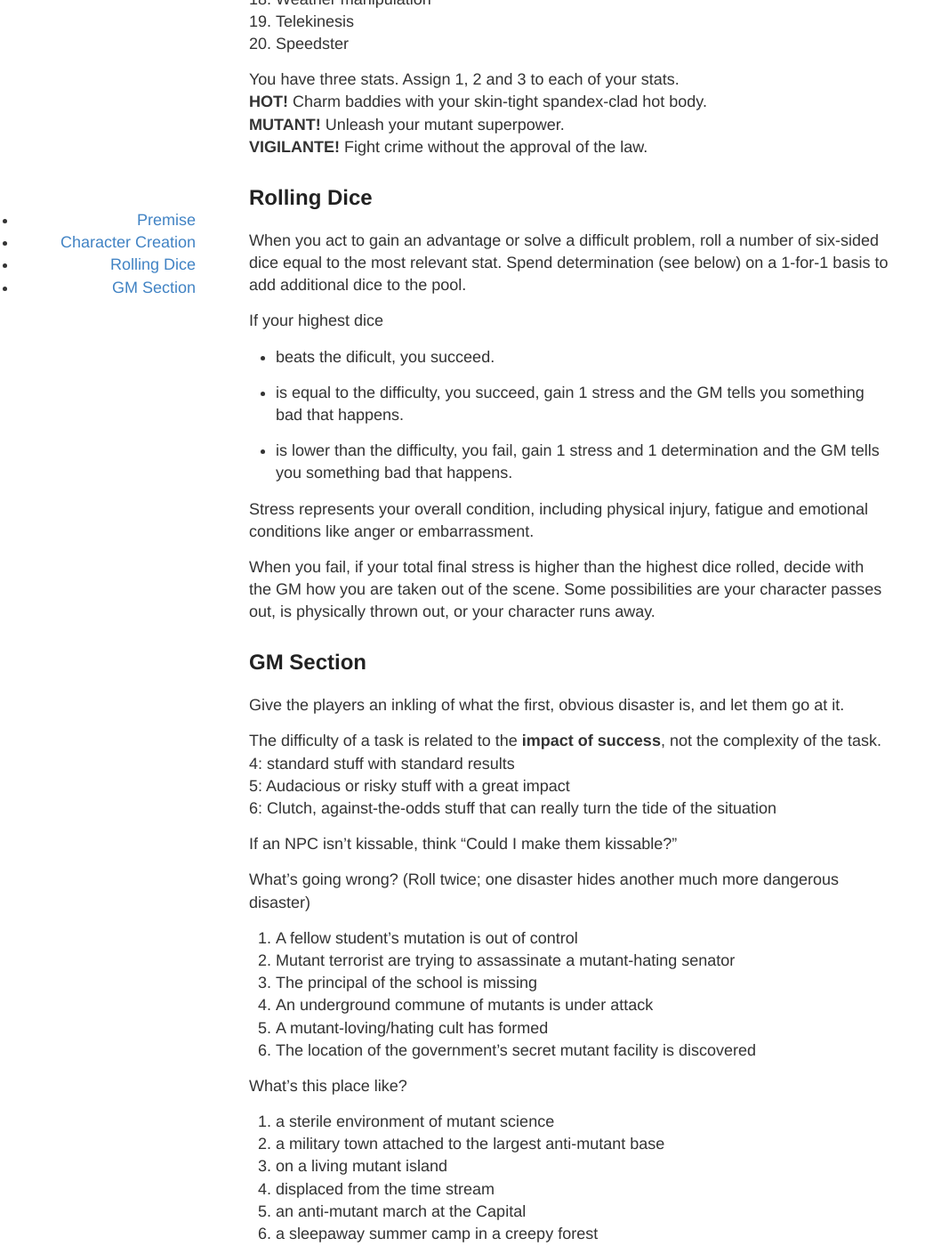
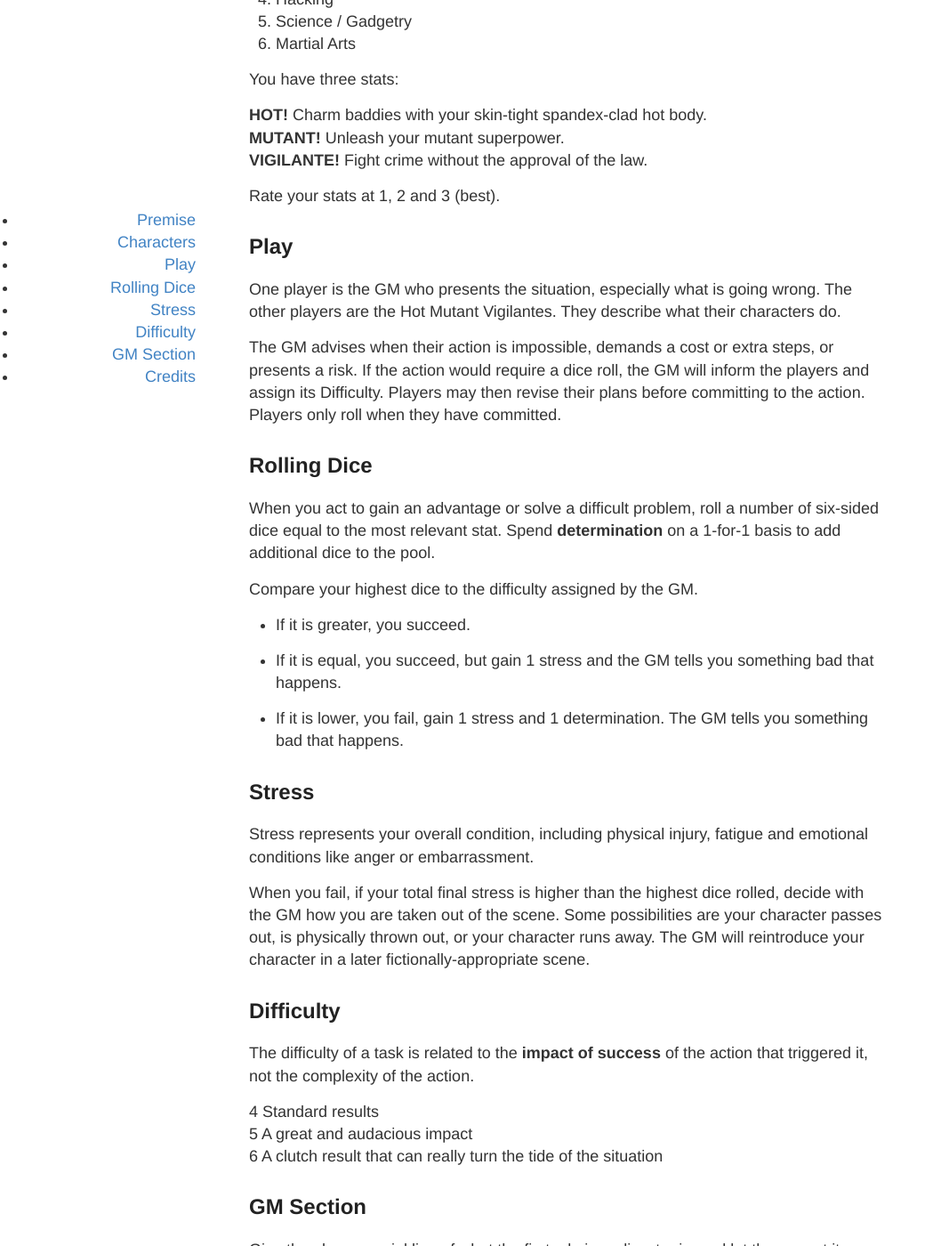
Before and after one commit to zechlau14/zechlau14.github.io, a Jekyll site: the page built from projects/hot-mutant-vigilantes.md, in a window 1280 px wide and 1400 px high, scrolled down 1447 px. Shown: the whole window at 89% size, without its empty margins (0-1058 px from the left). Built offline with Jekyll 4.4.1, drawn with Linux system fonts in a browser that asks for light colours; some of the changed text lies outside the part shown.

Commit message:
Redid HMS layout in 24XX style booklet

```diff
--- a/projects/hot-mutant-vigilantes.md
+++ b/projects/hot-mutant-vigilantes.md
@@ -6,15 +6,15 @@ categories: one-page superheroes game-jam hack
 
 ## Premise
 
-YOU ARE A HOT MUTANT VIGILANTE.
+YOU ARE A HOT MUTANT VIGILANTES.
 
-You are a student at a school for gifted youngsters where the extra-curricular activities involve dressing up in spandex and defending the world. The school has zero legal authority to do this, hence the label 'vigilante'. The government and the humans hate you.
+More specifically, you are a student at a school for gifted youngsters where the extra-curricular activities involve dressing up in spandex and saving the world. The school has zero legal authority to do this, hence the label 'vigilante'. The government and the humans hate you.
 
-This work is a hack of [Grant Howitt's Sexy Battle Wizards](https://gshowitt.itch.io/sexy-battle-wizards), created for [the Hot Mutant Summer Jam](https://itch.io/jam/hot-mutant-summer-jam) and directly inspired by the X-men.
+This work is directly inspired by the X-men.
 
-## Character Creation
+## Characters
 
-Why are you so Hot? (d6)
+Why are you so **Hot**? (d6)
 
 1. Literal abs of steel
 2. Majestic mutton chops beard
@@ -55,61 +46,92 @@ What is your Mutation? (d20)
 19. Telekinesis
 20. Speedster
 
-You have three stats. Assign 1, 2 and 3 to each of your stats.
+What is your **vigilante specialty**? (d6)
+
+1. Pilot / Driving
+2. Tracking / Scouting
+3. Negotiation / Deception
+4. Hacking
+5. Science / Gadgetry
+6. Martial Arts
+
+You have three stats:
+
 **HOT!** Charm baddies with your skin-tight spandex-clad hot body.
 **MUTANT!** Unleash your mutant superpower.
 **VIGILANTE!** Fight crime without the approval of the law.
 
+Rate your stats at 1, 2 and 3 (best).
+
+## Play
+
+One player is the GM who presents the situation, especially what is going wrong. The other players are the Hot Mutant Vigilantes. They describe what their characters do.
+
+The GM advises when their action is impossible, demands a cost or extra steps, or presents a risk. If the action would require a dice roll, the GM will inform the players and assign its Difficulty. Players may then revise their plans before committing to the action. Players only roll when they have committed.
+
 ## Rolling Dice
 
-When you act to gain an advantage or solve a difficult problem, roll a number of six-sided dice equal to the most relevant stat. Spend determination (see below) on a 1-for-1 basis to add additional dice to the pool.
+When you act to gain an advantage or solve a difficult problem, roll a number of six-sided dice equal to the most relevant stat. Spend **determination** on a 1-for-1 basis to add additional dice to the pool.
 
-If your highest dice
+Compare your highest dice to the difficulty assigned by the GM.
 
-* beats the dificult, you succeed.
+* If it is greater, you succeed.
 
-* is equal to the difficulty, you succeed, gain 1 stress and the GM tells you something bad that happens.
+* If it is equal, you succeed, but gain 1 stress and the GM tells you something bad that happens.
 
-* is lower than the difficulty, you fail, gain 1 stress and 1 determination and the GM tells you something bad that happens.
+* If it is lower, you fail, gain 1 stress and 1 determination. The GM tells you something bad that happens.
+
+## Stress
 
 Stress represents your overall condition, including physical injury, fatigue and emotional conditions like anger or embarrassment.
 
-When you fail, if your total final stress is higher than the highest dice rolled, decide with the GM how you are taken out of the scene. Some possibilities are your character passes out, is physically thrown out, or your character runs away.
+When you fail, if your total final stress is higher than the highest dice rolled, decide with the GM how you are taken out of the scene. Some possibilities are your character passes out, is physically thrown out, or your character runs away. The GM will reintroduce your character in a later fictionally-appropriate scene.
+
+## Difficulty
+
+The difficulty of a task is related to the **impact of success** of the action that triggered it, not the complexity of the action.
+
+4  Standard results
+5  A great and audacious impact
+6  A clutch result that can really turn the tide of the situation
 
 ## GM Section
 
 Give the players an inkling of what the first, obvious disaster is, and let them go at it.
 
-The difficulty of a task is related to the **impact of success**, not the complexity of the task.
-4: standard stuff with standard results
-5: Audacious or risky stuff with a great impact
-6: Clutch, against-the-odds stuff that can really turn the tide of the situation
-
-If an NPC isn't kissable, think "Could I make them kissable?"
-
-What's going wrong? (Roll twice; one disaster hides another much more dangerous disaster)
+**What's going wrong?** (Roll twice; one disaster hides another much more dangerous disaster)
 
 1. A fellow student's mutation is out of control
-2. Mutant terrorist are trying to assassinate a mutant-hating senator
+2. Mutant terrorist are plotting to assassinate a prominent mutant-hating senator
 3. The principal of the school is missing
 4. An underground commune of mutants is under attack
 5. A mutant-loving/hating cult has formed
-6. The location of the government's secret mutant facility is discovered
+6. The base of the government's secret mutant-kidnapping operation is discovered
 
-What's this place like?
+What's **this place** like?
 
-1. a sterile environment of mutant science
+1. a cold, sterile environment of mutant science
 2. a military town attached to the largest anti-mutant base
 3. on a living mutant island
 4. displaced from the time stream
-5. an anti-mutant march at the Capital
+5. an anti-mutant march at the steps of the Capital
 6. a sleepaway summer camp in a creepy forest
 
-Who's going to stand in our way? (Roll twice)
+Who's going to **stand in our way**? (Roll twice)
 
-1. A sexy Alien Monarch and their army
+1. A sexy Alien Monarch
 2. The government's inexplicably sexy mutant-hunting robots
 3. The principal's sexy Mutant rival
 4. A sexy cyborg out for revenge
 5. A sexy time traveller intent on "fixing the timeline"
 6. The sexy mutant who was expelled from the school last year
+
+If an NPC isn't kissable, think "Could I make them kissable?"
+
+## Credits
+
+Hot Mutant Vigilantes is by Mr. Zech. See more of his work at his [blog](zechlau14.github.io) or his [itch.io page](mrzech.itch.io).
+
+This work is based on [Grant Howitt’s](http://patreon.com/gshowitt) [Sexy Battle Wizards](http://gshowitt.itch.io/sexy-battle-wizards).
+
+Inspiration for layout and “PLAY” section from [Jason Tocci’s 2400]([2400 by Jason Tocci](https://jasontocci.itch.io/2400)).
```
Also changed, not shown: other parts of projects/hot-mutant-vigilantes.md (+1 -10 lines), projects/Hot-Mutant-Vigilantes.html (added, +138 -0 lines), projects/images/HMS-cover.png (added), projects/images/Hot Mutant Vigilante BW Cover.png (added), 4 other files.
